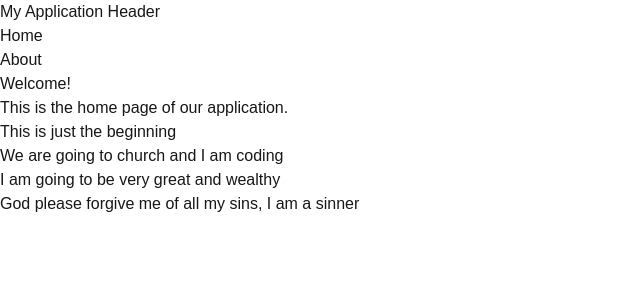
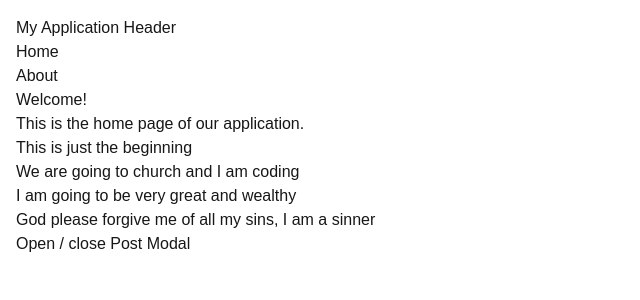
Before and after one commit to Favouridowu02/alx-project-0x02-setup, a Next.js app in the folder alx-project-0x02/: page /home in a window 1280 px wide. Shown: the top 300 px of the page, without its empty margins (0-640 px from the left). Built offline with nearby package versions, Linux system fonts and the light colour scheme.

Commit message:
feat: add the PostModal component

```diff
--- /dev/null
+++ b/alx-project-0x02/components/common/PostModal.tsx
@@ -0,0 +1,15 @@
+import React from "react";
+
+
+const PostModal: React.FC= () => {
+    return (
+        <form action="">
+            <label htmlFor="title">Title</label>
+            <input type="text"  id="title" name="title" placeholder="Enter your title"/>
+            <label htmlFor="content">Content</label>
+            <textarea  id="content" name="content" placeholder="Enter your content"></textarea>
+        </form>
+    )
+}
+
+export default PostModal;
--- a/alx-project-0x02/pages/home.tsx
+++ b/alx-project-0x02/pages/home.tsx
@@ -1,16 +1,22 @@
-import React from 'react';
+import React, { useState } from 'react';
 import Header from '@/components/layout/Header';
 import Card from '@/components/common/Card';
+import PostModal from '@/components/common/PostModal';
 
 const Home: React.FC = () => {
+    const [isModalOpen, setIsModalOpen] = useState(false);
+
     return (
-        <div>
+        <div className="p-4">
             <Header />
             <h1>Welcome!</h1>
             <p>This is the home page of our application.</p>
 
             <Card title="This is just the beginning" content="We are going to church and I am coding" />
             <Card title="I am going to be very great and wealthy" content="God please forgive me of all my sins, I am a sinner" />
+            <button className onClick={() => setIsModalOpen(!isModalOpen)}>Open / close Post Modal</button>
+
+            { isModalOpen && <PostModal/>}
         </div>
 
     )
```
Also changed, not shown: alx-project-0x02/package.json (+8 -6 lines), 1 other file (tests, documents, lock files or other folders).
